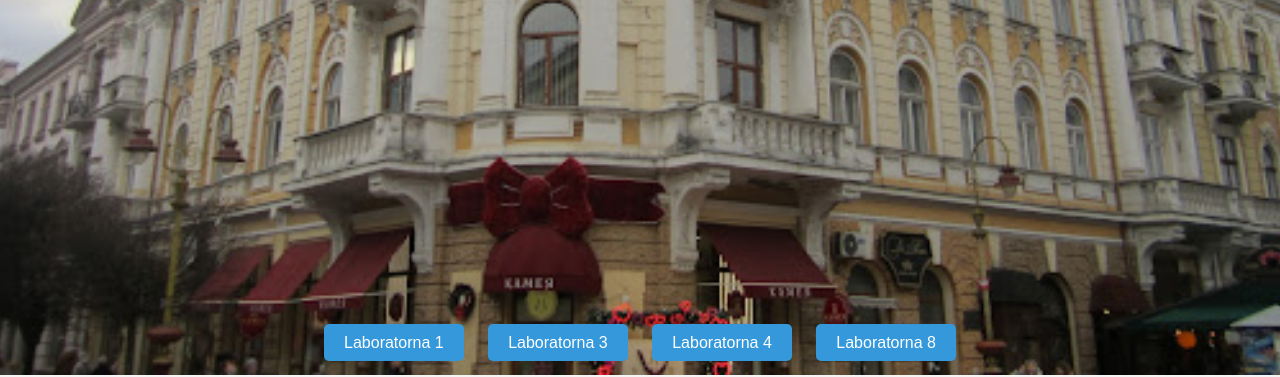
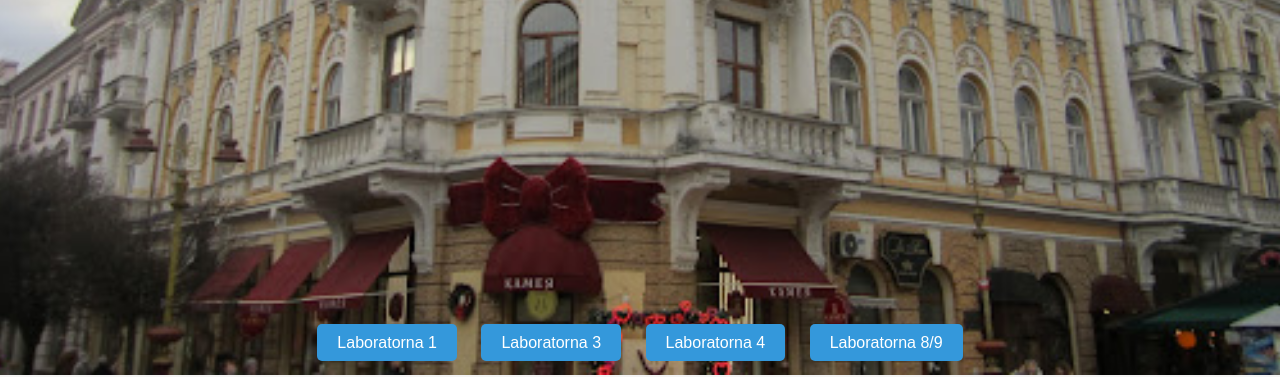
Before and after one commit to boytsan/boytsan.github.io, a plain HTML site: page index.html in a window 1280 px wide. Shown: the part 425-802 px from the top of the page. Drawn offline with Linux system fonts and the light colour scheme.

Commit message:
Update index.html

```diff
--- a/index.html
+++ b/index.html
@@ -32,7 +32,7 @@
       <a href="index1.html" class="btn">Laboratorna 1</a>
       <a href="index3.html" class="btn">Laboratorna 3</a>
       <a href="index4.html" class="btn">Laboratorna 4</a>
-      <a href="index8.html" class="btn">Laboratorna 8</a>
+      <a href="index8.html" class="btn">Laboratorna 8/9</a>
     </div>
   </header>
 
```
